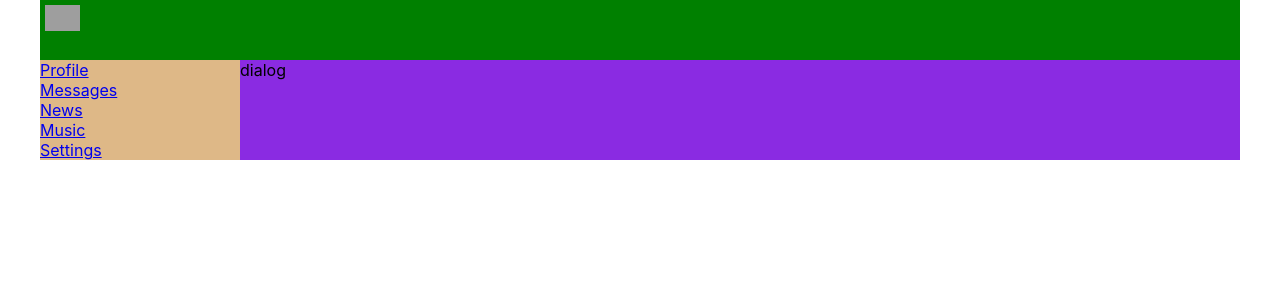
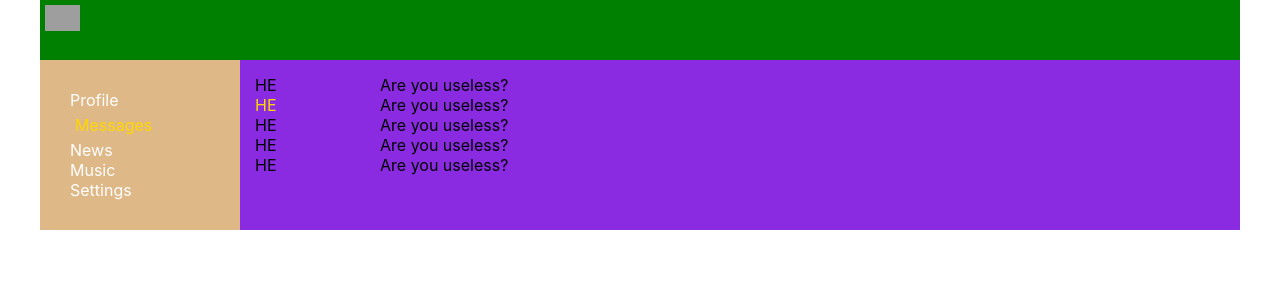
Before and after one commit to Pan31ka/React_project, a React (Create React App) app: page /dialogs in a window 1280 px wide. Shown: the top 300 px of the page. Built offline with nearby package versions, Linux system fonts and the light colour scheme; grey boxes are pictures that could not be loaded.

Commit message:
NavLine and other

```diff
--- a/src/components/navbar/Navbar.jsx
+++ b/src/components/navbar/Navbar.jsx
@@ -1,23 +1,25 @@
 import React from 'react';
+import { NavLink } from 'react-router-dom';
 import classes from './Navbar.module.css';
 const Navbar = () => {
-    return <nav className={classes.nav}>
+    return (
+        <nav className={classes.nav}>
             <div className={classes.item}>
-            <a href="/profile">Profile</a>
+                <NavLink to="/profile" activeClassName={classes.active}>Profile</NavLink>
             </div>
             <div className={`${classes.item} ${classes.active}`}>
-            <a href="/dialogs">Messages</a>
+                <NavLink to="/dialogs" activeClassName={classes.active}>Messages</NavLink>
             </div>
             <div className={classes.item}>
-            <a href="/news">News</a>
+                <NavLink to="/news" activeClassName={classes.active}>News</NavLink>
             </div>
             <div className={classes.item}>
-            <a href="/music">Music</a>
+                <NavLink to="/music" activeClassName={classes.active}>Music</NavLink>
             </div>
             <div className={classes.item}>
-            <a href="/setting">Settings</a>
+                <NavLink to="/setting" activeClassName={classes.active}>Settings</NavLink>
             </div>
-    </nav>
+        </nav>)
 }
 
 export default Navbar;
--- a/src/components/navbar/Navbar.module.css
+++ b/src/components/navbar/Navbar.module.css
@@ -1,10 +1,16 @@
 .nav {
   grid-area: n;
   background-color: burlywood;
+  padding: 30px;
+
 }
-.item {
+.item a {
 	color:white;
+  text-decoration: none;
+  display: flex; justify-content: ;
+
 }
-.active {
+.item a.active {
 	color:gold;
+  padding:5px;
 }
--- a/src/components/navbar/sideBar_component/Dialogs/Dialogs.module.css
+++ b/src/components/navbar/sideBar_component/Dialogs/Dialogs.module.css
@@ -0,0 +1,26 @@
+.item{
+    display: grid;
+    grid-template-columns: 1fr 7fr ;
+
+
+}
+.dialogs{
+color: rgb(10, 8, 7);
+padding: 15px;
+
+}
+.dialog{
+    color: rgb(0, 0, 0);
+
+}
+.dialogs .active{
+    color:gold;
+}
+.messages{
+color: rgb(0, 0, 0);
+padding: 15px;
+}
+.message{
+color: rgb(0, 0, 0);
+
+}
--- a/src/components/navbar/sideBar_component/Dialogs/dialogs.jsx
+++ b/src/components/navbar/sideBar_component/Dialogs/dialogs.jsx
@@ -1,8 +1,43 @@
 import React from 'react';
+import classes from './Dialogs.module.css';
 import s from './Dialogs.module.css';
 const Dialogs = (props) => {
     return <div className={s.item}>
-            dialog
+        <div className={s.dialogs}>
+            <div className={s.dialog}>
+                HE
+            </div>
+            <div className={s.dialog+' '+s.active}>
+                HE
+            </div>
+            <div className={s.dialog}>
+                HE
+            </div>
+            <div className={s.dialog}>
+                HE
+            </div>
+            <div className={s.dialog}>
+                HE
+            </div>
+        </div>
+            <div className={s.messages}>
+                <div className={s.message}>
+                    Are you useless?
+                </div>
+                <div className={s.message}>
+                    Are you useless?
+                </div>
+                <div className={s.message}>
+                    Are you useless?
+                </div>
+                <div className={s.message}>
+                    Are you useless?
+                </div>
+                <div className={s.message}>
+                    Are you useless?
+                </div>
+            </div>
+
 
 
     </div>
```
Lines whose indentation alone changed are shown as unchanged.
